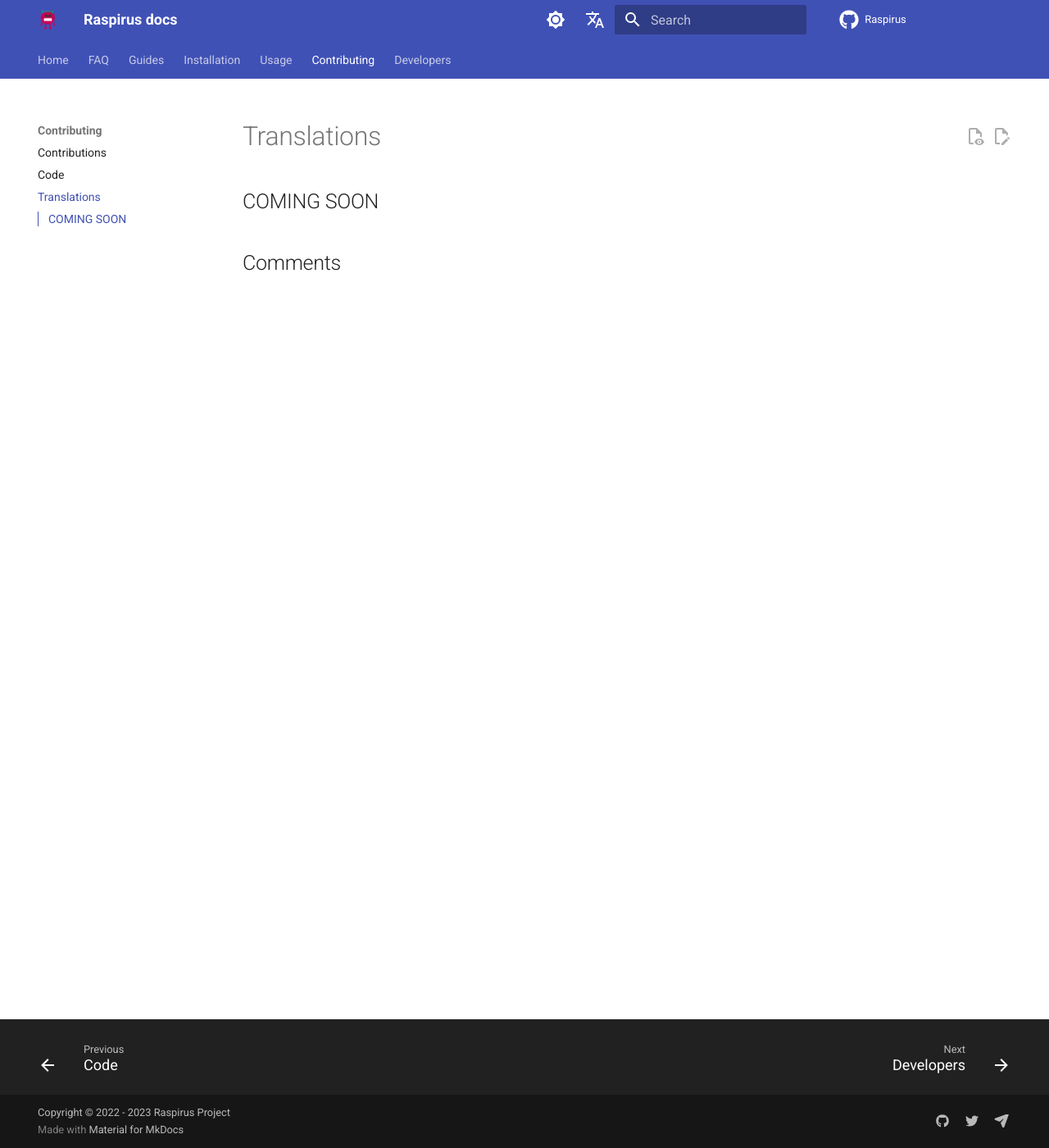
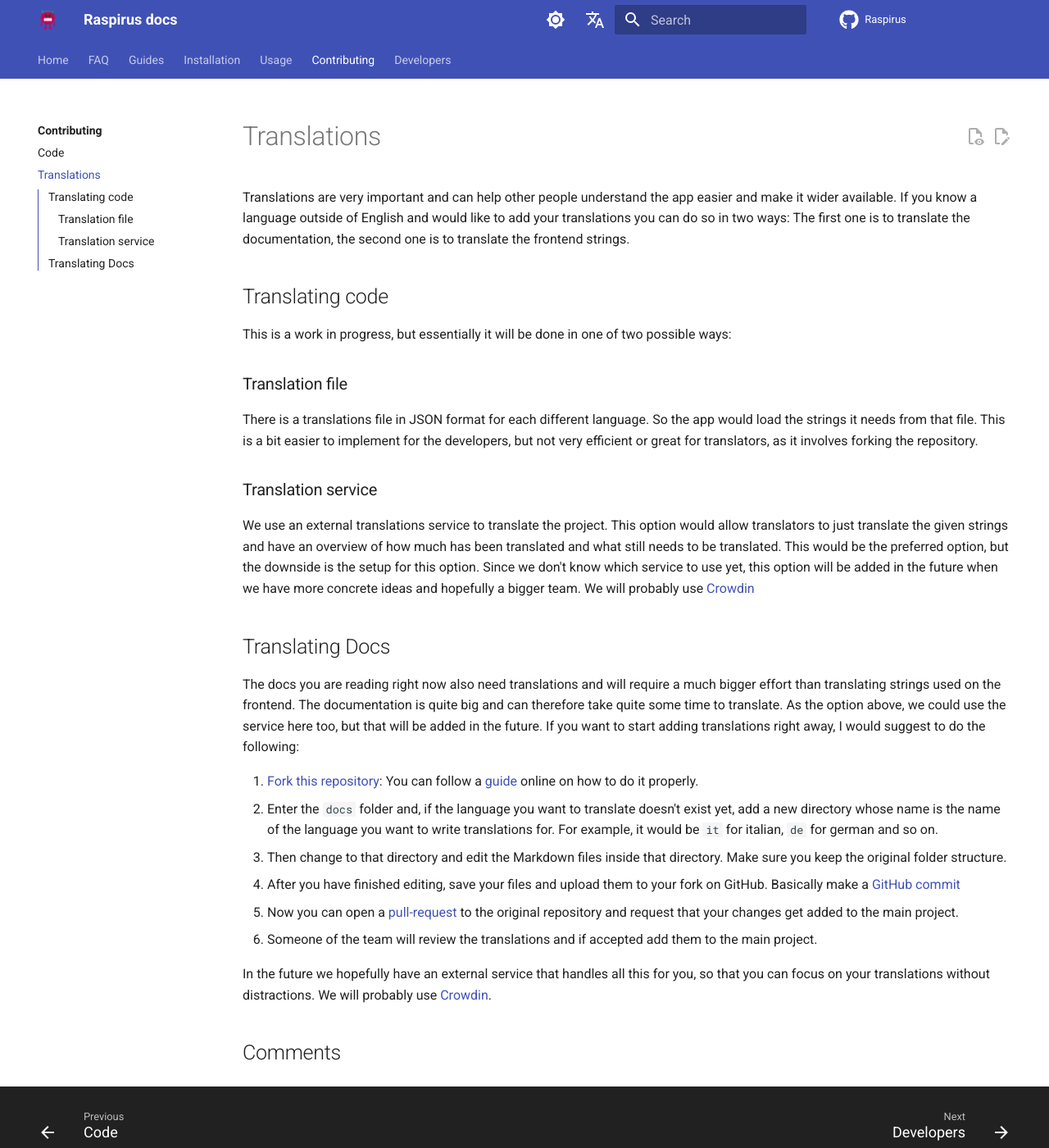
Before and after one commit to Raspirus/docs, an MkDocs documentation site: the page built from docs/contributing/translations.md, in a window 1280 px wide and 1400 px high. Shown: the whole window at 82% size. Built offline with MkDocs 1.6.1 and Material for MkDocs 9.7.7, drawn with Linux system fonts in a browser that asks for light colours; comment, search, counter and statistics services are not loaded.

Commit message:
more docs

```diff
--- a/docs/contributing/translations.md
+++ b/docs/contributing/translations.md
@@ -3,5 +3,39 @@ comments: true
 ---
 
 # Translations
+Translations are very important and can help other people understand the app easier and make it wider available.
+If you know a language outside of English and would like to add your translations you can do so in two ways:
+The first one is to translate the documentation, the second one is to translate the frontend strings.
 
-## COMING SOON
+## Translating code
+This is a work in progress, but essentially it will be done in one of two possible ways:
+
+### Translation file
+There is a translations file in JSON format for each different language. So the app would load the strings it
+needs from that file. This is a bit easier to implement for the developers, but not very efficient or great
+for translators, as it involves forking the repository.
+
+### Translation service
+We use an external translations service to translate the project. This option would allow translators
+to just translate the given strings and have an overview of how much has been translated and what still needs
+to be translated. This would be the preferred option, but the downside is the setup for this option.
+Since we don't know which service to use yet, this option will be added in the future when we have more concrete
+ideas and hopefully a bigger team. We will probably use [Crowdin](https://crowdin.com/)
+
+## Translating Docs
+The docs you are reading right now also need translations and will require a much bigger effort than translating strings
+used on the frontend. The documentation is quite big and can therefore take quite some time to translate.
+As the option above, we could use the service here too, but that will be added in the future. If you want to start
+adding translations right away, I would suggest to do the following:
+
+1. [Fork this repository](https://github.com/Raspirus/docs/fork):
+    You can follow a [guide](https://docs.github.com/en/get-started/quickstart/fork-a-repo) online on how to do it properly.
+2. Enter the `docs` folder and, if the language you want to translate doesn't exist yet, add a new directory
+   whose name is the name of the language you want to write translations for. For example, it would be `it` for italian, `de` for german and so on.
+3. Then change to that directory and edit the Markdown files inside that directory. Make sure you keep the original folder structure.
+4. After you have finished editing, save your files and upload them to your fork on GitHub. Basically make a [GitHub commit](https://docs.github.com/en/desktop/contributing-and-collaborating-using-github-desktop/making-changes-in-a-branch/committing-and-reviewing-changes-to-your-project)
+5. Now you can open a [pull-request](https://docs.github.com/en/pull-requests/collaborating-with-pull-requests/proposing-changes-to-your-work-with-pull-requests/creating-a-pull-request) to the original repository and request that your changes get added to the main project.
+6. Someone of the team will review the translations and if accepted add them to the main project.
+
+In the future we hopefully have an external service that handles all this for you, so that you can focus on your translations
+without distractions. We will probably use [Crowdin](https://crowdin.com/).
--- a/mkdocs.yml
+++ b/mkdocs.yml
@@ -36,6 +36,7 @@ theme:
     - navigation.tabs
     - navigation.top
     - navigation.footer
+    - navigation.indexes
     - content.action.edit
     - content.action.view
     - search.suggest
```
Also changed, not shown: docs/contributing/index.md (+20 -1 lines), docs/developers/index.md (+6 -1 lines).
